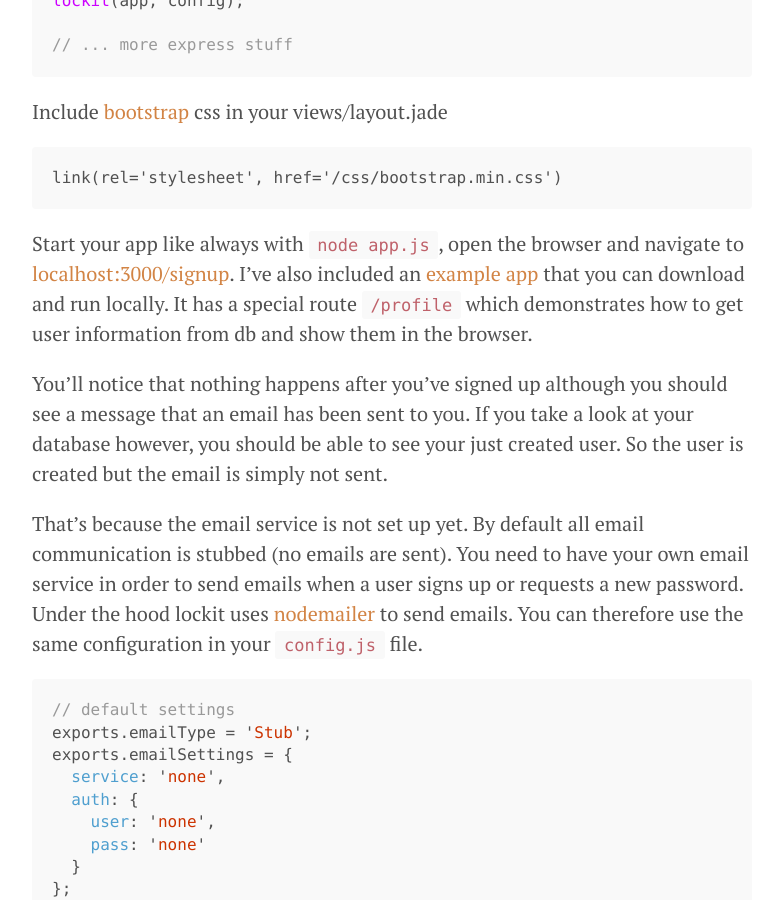
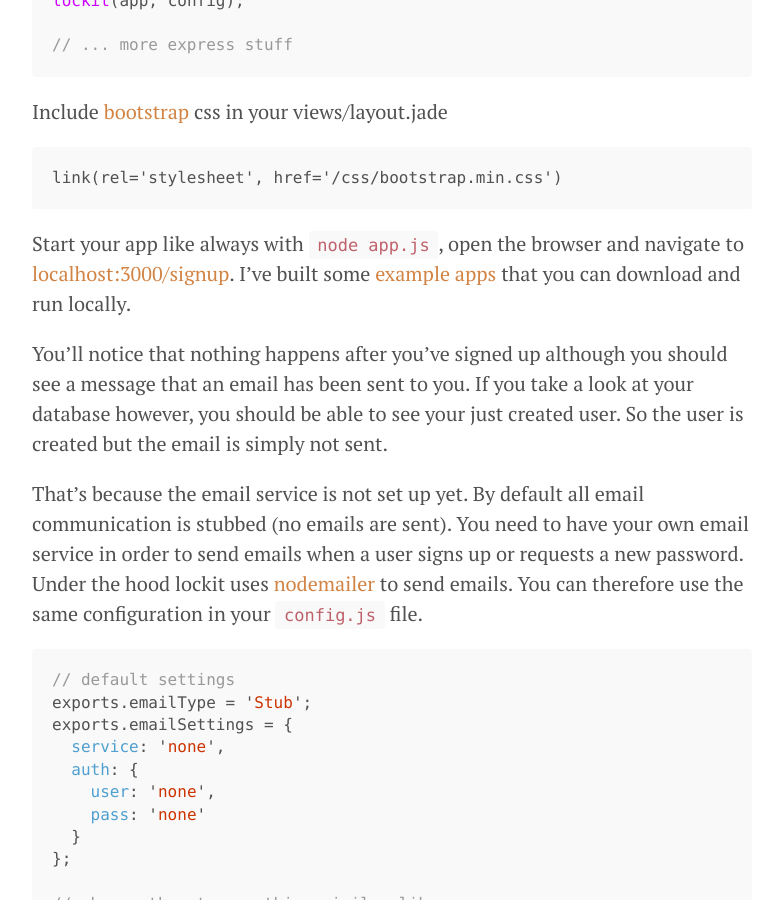
Before and after one commit to zemirco/zemirco.github.io, a Jekyll site: the page built from _posts/2014-01-15-lockit-an-express-authentication-solution.markdown, in a window 1280 px wide and 900 px high, scrolled down 1931 px. Shown: the whole window, without its empty margins (248-1026 px from the left). Built offline with Jekyll 4.4.1, drawn with Linux system fonts in a browser that asks for light colours; Markdown is read by kramdown in place of the engine named in the settings; comment, search, counter and statistics services are not loaded.

Commit message:
fix link to examples at github

````diff
--- a/_posts/2014-01-15-lockit-an-express-authentication-solution.markdown
+++ b/_posts/2014-01-15-lockit-an-express-authentication-solution.markdown
@@ -86,9 +86,7 @@
 ```
 
 Start your app like always with `node app.js`, open the browser and navigate to [localhost:3000/signup](http://localhost:3000/signup).
-I've also included an [example app](https://github.com/zeMirco/lockit/tree/master/example) that you can download and run locally.
-It has a special route `/profile` which demonstrates how to get user information from db and show them
-in the browser.
+I've built some [example apps](https://github.com/zeMirco/lockit/tree/master/examples) that you can download and run locally.
 
 You'll notice that nothing happens after you've signed up although
 you should see a message that an email has been sent to you.
````
